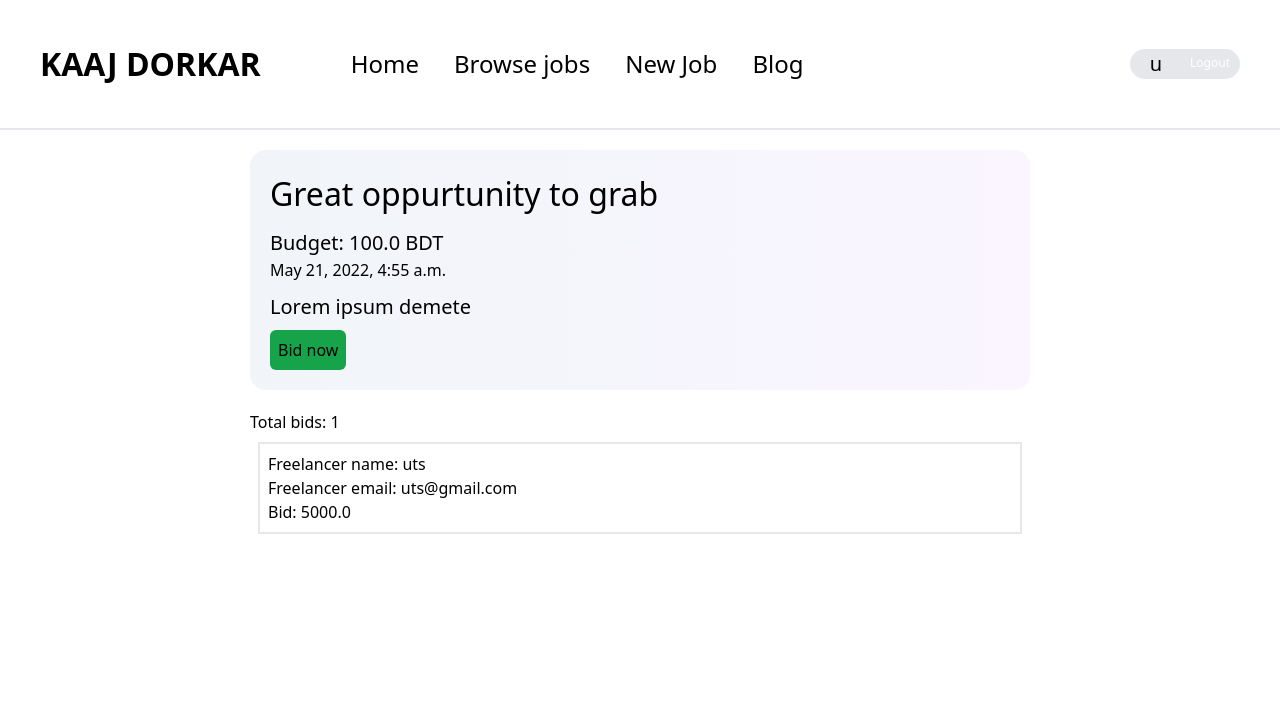
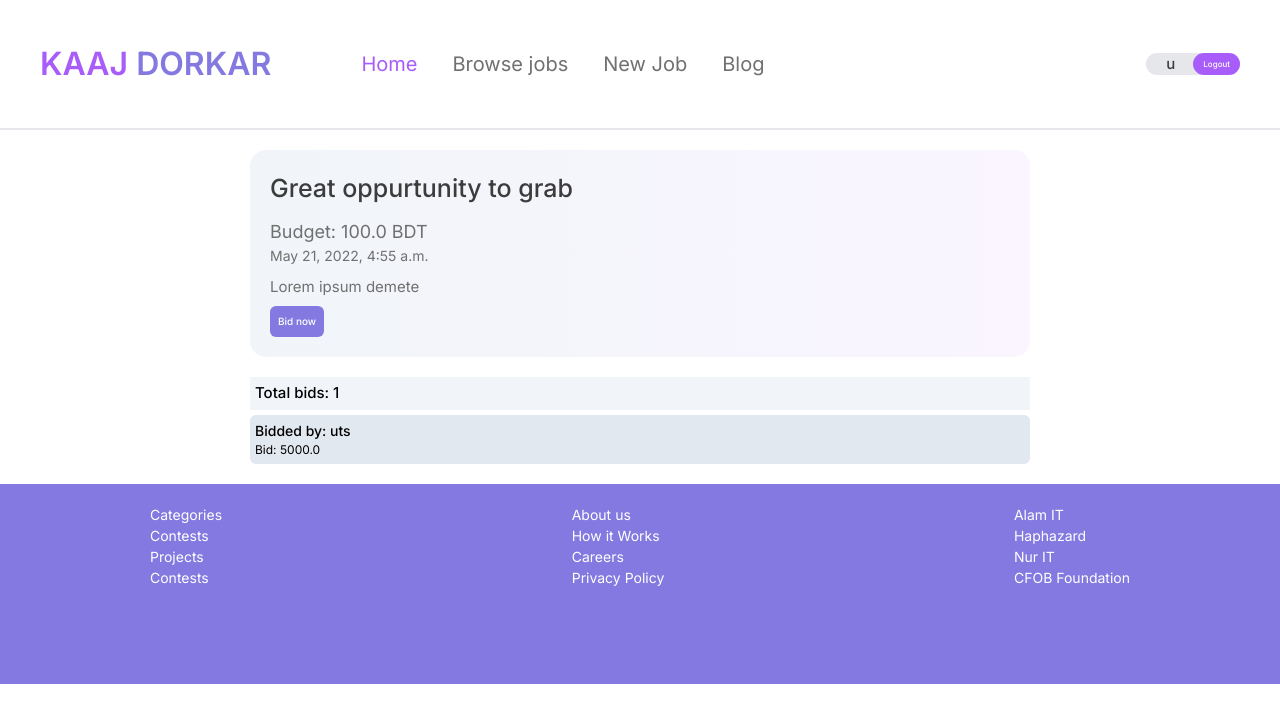
Before and after one commit to AlamRishad/django-marketplace, a Django app: page /jobs/3 in a window 1280 px wide. Shown: the top 723 px of the page. Run offline with Django 4.2, Linux system fonts and the light colour scheme; a user stored in the database is signed in; data comes from the database, SQL or seed files in the repository; both versions use the stored data as it was after the commit; some libraries are stand-ins or nearby versions.

Commit message:
polished

```diff
--- a/main/static/css/main.css
+++ /dev/null
@@ -1,3 +0,0 @@
-p{
-    color: blue;
-}
--- /dev/null
+++ b/main/static/css/tailwindConfig.js
@@ -0,0 +1,16 @@
+tailwind.config = {
+    theme: {
+      extend: {
+        colors: {
+           backGround: '#FCFCFC',
+           primary: '#A85CF9',
+           secondary: '#8479E1',
+           textPrimary: '#3C3C3C',
+           textSecondary: '#707070',
+        },
+        fontFamily: {
+            inter: ['Inter', 'sans-serif']
+        }
+      }
+    }
+  }
--- a/main/templates/components/base.html
+++ b/main/templates/components/base.html
@@ -6,7 +6,7 @@
     <meta http-equiv="X-UA-Compatible" content="IE=edge">
     <meta name="viewport" content="width=device-width, initial-scale=1.0">
     <script src="https://cdn.tailwindcss.com"></script>
-    {% comment %} <script src="tailwindConfig.js"></script> {% endcomment %}
+    <script src="{% static '/css/tailwindConfig.js' %}"></script>
     <link rel="preconnect" href="https://fonts.googleapis.com">
     <link rel="preconnect" href="https://fonts.gstatic.com" crossorigin>
     <link rel="stylesheet" type="text/css" href="{% static '/css/main.css '%}">
--- a/main/templates/components/footer.html
+++ b/main/templates/components/footer.html
@@ -1,4 +1,4 @@
-<div class=" bg-secondary h-[200px] flex justify-between px-[150px] py-[20px] text-white " >
+<div class=" bg-secondary h-[200px] text-[14px] flex justify-between px-[150px] py-[20px] text-white " >
     <div>
         <ul>
             <li>Categories</li>
--- a/main/templates/components/header.html
+++ b/main/templates/components/header.html
@@ -2,7 +2,7 @@
 <div class=" flex items-center justify-between py-[40px] px-[40px] " >
     <div class=" flex items-center">
         <div class="  grow-0 text-[32px] font-semibold mr-[90px] grow-2  " > <span class="text-primary" >KAAJ</span> <span class=" text-secondary " >DORKAR</span> </div>
-        <div class=" flex  text-[24px]  ">
+        <div class=" flex  text-[20px]  ">
             <div class=" mr-[35px] text-primary cursor-pointer " ><a href="/">Home</a></div>
             <div class=" mr-[35px] text-textSecondary cursor-pointer " ><a href="/jobs">Browse jobs</a></div>
             <div class=" mr-[35px] text-textSecondary cursor-pointer " ><a href="/job/create">New Job</a></div>
@@ -11,8 +11,8 @@
     </div>
 
     <div class=" flex justify-center item-center bg-gray-200 rounded-3xl ">
-        <div class=" text-textPrimary text-[20px] mr-[8px] ml-[10px] mr-[10px] px-[10px]  " >{{ request.user.username }}</div>
-        <div class=" text-textPrimary text-[12px]  text-white bg-primary py-[5px] px-[10px] rounded-3xl " ><a href="/logout"> Logout  </a> </div>
+        <div class=" text-textPrimary text-[15px] font-medium mr-[8px] ml-[10px] mr-[10px] px-[10px]  " >{{ request.user.username }}</div>
+        <div class=" text-textPrimary text-[8px] font-medium  text-white bg-primary py-[5px] px-[10px] rounded-3xl " ><a href="/logout"> Logout  </a> </div>
     </div>
 </div>
 <div class="bg-gray-200 h-[2px] "></div>
--- a/main/templates/components/searchBar.html
+++ b/main/templates/components/searchBar.html
@@ -1,4 +1,4 @@
 <div class=" flex justify-center px-[350px] mt-[30px] mb-[30px] ">
-    <input type="text  " class=" outline-none text-textPrimary bg-gray-100 w-full px-[8px] py-[12px] rounded-lg mr-[15px] " >
-    <button class=" bg-primary py-[8px] px-[12px] rounded-2xl text-white font-medium  " >Search</button>
+    <input type="text  " class=" outline-none text-textPrimary bg-gray-100 w-full px-[8px] py-[2px] rounded-lg mr-[15px] " >
+    <button class=" bg-primary py-[2px] px-[12px] rounded-2xl text-white font-medium  " >Search</button>
 </div>
--- a/main/templates/public/jobDetails.html
+++ b/main/templates/public/jobDetails.html
@@ -4,13 +4,13 @@
     <div class=" px-[250px] py-[20px]  " >
 
         <div class=" rounded-2xl bg-gradient-to-r from-slate-100 to-purple-50 px-[20px] py-[20px] mb-[20px] " >
-            <h1 class=" text-[32px] text-textPrimary ">{{ job.Job_title }}</h1>
-            <p class=" text-[20px] text-textSecondary mt-[10px] " >Budget: {{ job.Job_Budget }} BDT</p>
-            <h6 class=" text-[16px] text-textSecondary " >{{ job.Job_Date }}</h6>
-            <p class=" text-[20px] text-textSecondary mt-[10px] " >{{ job.Job_desc }}</p>
+            <h1 class=" text-[25px] font-medium text-textPrimary ">{{ job.Job_title }}</h1>
+            <p class=" text-[18px] text-textSecondary mt-[10px] " >Budget: {{ job.Job_Budget }} BDT</p>
+            <h6 class=" text-[14px] text-textSecondary " >{{ job.Job_Date }}</h6>
+            <p class=" text-[15px] text-textSecondary mt-[10px] " >{{ job.Job_desc }}</p>
 
             {% if not isBidded %}
-            <div class="bg-green-600 p-2 mt-2 inline-block rounded-md ">
+            <div class="bg-secondary p-2 mt-2 text-[10px] font-medium text-white inline-block rounded-md ">
                 <a href="bid/{{ job.id }}">
                     <button>Bid now</button>
                 </a>
@@ -21,17 +21,18 @@
 
 
         <div>
-            <p>Total bids: {{biddingData.count}}</p>
+            <div class="bg-slate-100 p-[5px] mb-[5px]" >
+                <h6 class=" text-[15px] font-medium ">Total bids: {{biddingData.count}}</h6>
+            </div>
 
-            <div>
+
                 {%  for bid in biddingData %}
-                <div class=" border-2 p-2 m-2  ">
-                    <h1>Freelancer name: {{bid.freelancer_id.name }} </h1>
-                    <h6>Freelancer email: {{bid.freelancer_id.email }} </h6>
-                    <h6>Bid: {{bid.proposed_amount }} </h6>
+                <div class=" bg-slate-200 p-[5px] rounded-md ">
+                    <h6 class="text-[14px] font-medium">Bidded by: {{bid.freelancer_id.name }} </h6>
+                    <p class="text-[12px]" >Bid: {{bid.proposed_amount }} </p>
                 </div>
                 {% endfor %}
-            </div>
+
         </div>
     </div>
 {% endblock %}
```
Also changed, not shown: main/templates/public/jobsFeeds.html (+11 -9 lines), db.sqlite3.
